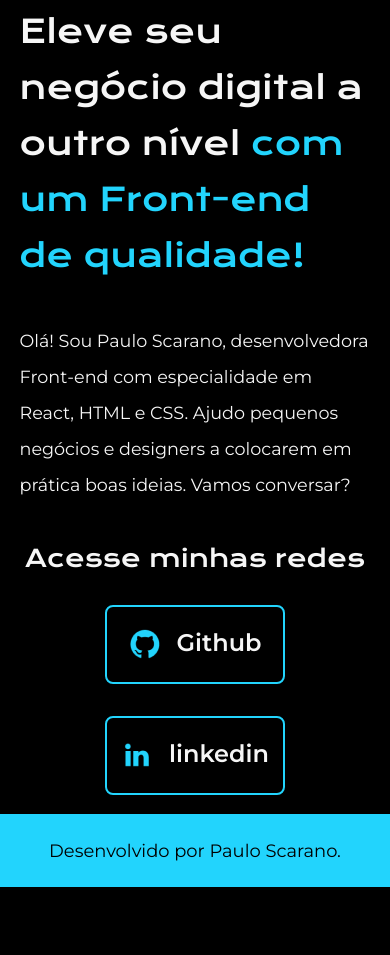
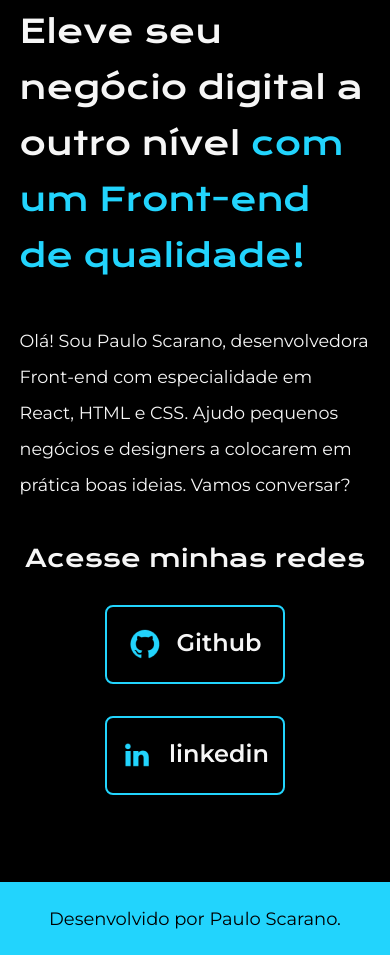
Before and after one commit to pscarano1103/projeto_portifolio, a plain HTML site: page index.html in a window 390 px wide. Shown: the part 528-1483 px from the top of the page. Before the commit the page ends 1415 px from the top, so only its background shows below. Drawn offline with nearby package versions, Linux system fonts and the light colour scheme.

Commit message:
ajustando

```diff
--- a/styles/style.css
+++ b/styles/style.css
@@ -162,5 +162,6 @@ body {
   .rodape {
     font-size: 1.12rem;
     padding: 26px 0;
+    margin-top: 4.25rem;
   }
 }
```
